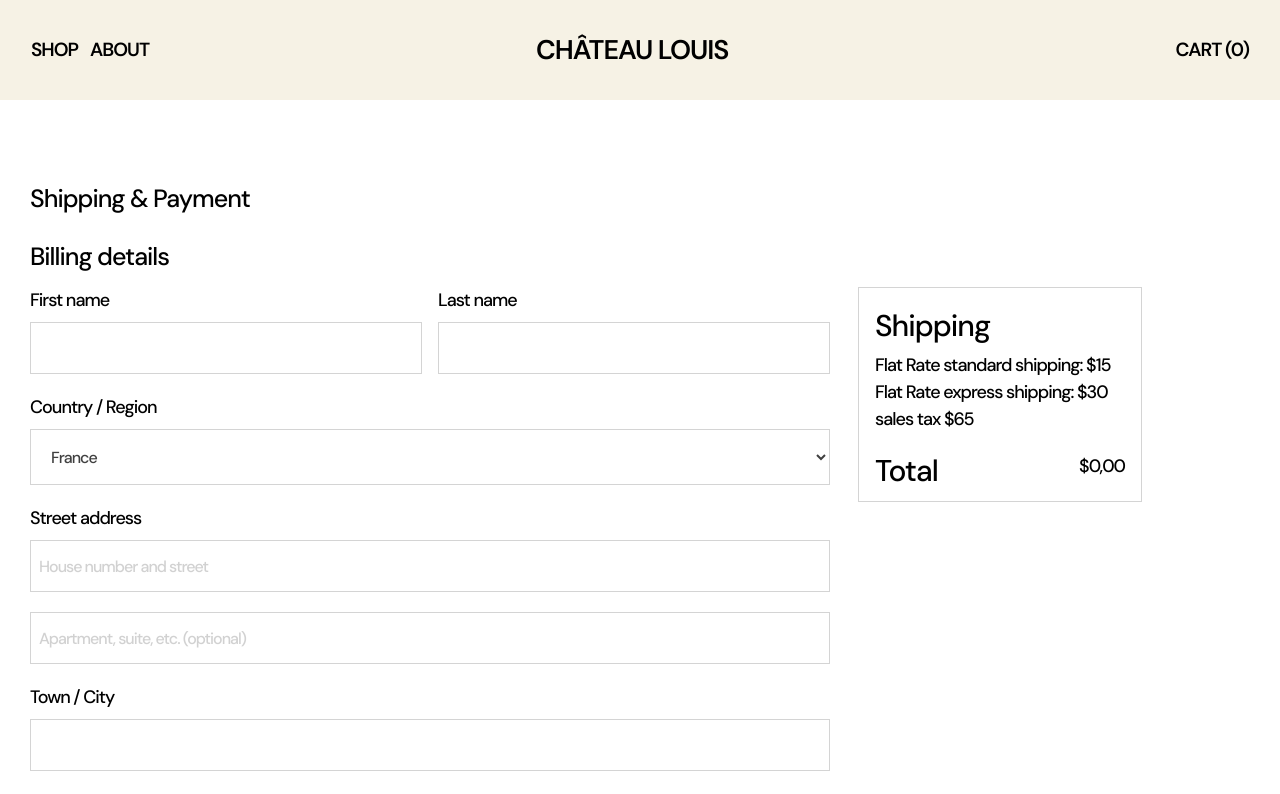
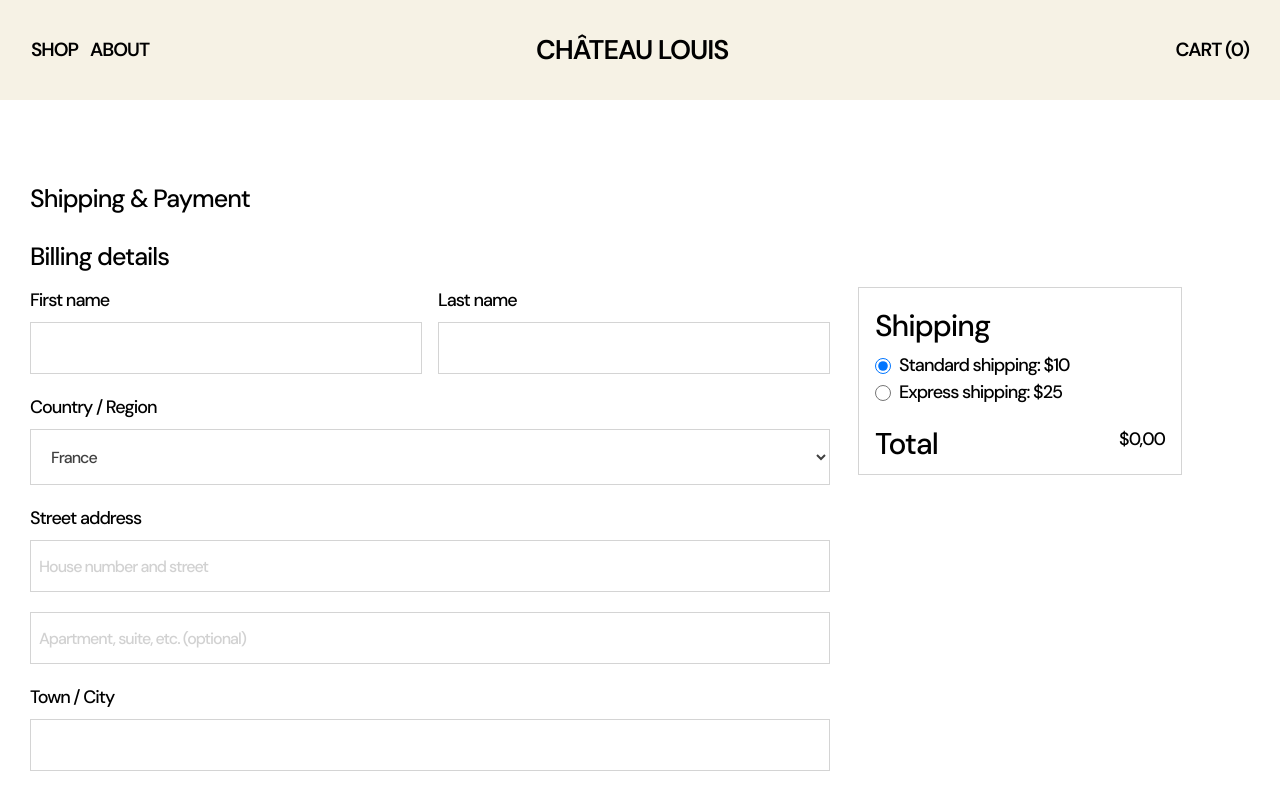
Before and after one commit to dejanheroxd/mobileau-shop, a React (Vite) app: page /payment in a window 1280 px wide. Shown: the top 794 px of the page. Built offline with nearby package versions, Linux system fonts and the light colour scheme.

Commit message:
added checkboxes

```diff
--- a/src/pages/Payment/PaymentInputs.tsx
+++ b/src/pages/Payment/PaymentInputs.tsx
@@ -1,10 +1,12 @@
-import React, { useContext } from "react";
+import React, { useContext, useState } from "react";
 import { PRODUCTS } from "../../products";
 import { ShopContext } from "../../context/shop-context";
 import ItemsToPay from "./ItemsToPay";
 
 export default function PaymentInputs() {
   const { cartItems, getTotalCartAmount } = useContext(ShopContext);
+
+  const [shippingCost, setShippingCost] = useState(0);
 
   const credentials = [
     {
@@ -40,6 +42,20 @@ export default function PaymentInputs() {
   ];
 
   const totalAmount = getTotalCartAmount();
+
+  function onStandartShipping() {
+    if (totalAmount > 0) {
+      setShippingCost(10);
+    }
+  }
+
+  function onExpressShipping() {
+    if (totalAmount > 0) {
+      setShippingCost(25);
+    }
+  }
+
+  const totalAmountWithShipping = totalAmount + shippingCost;
 
   return (
     <div className="lg:flex lg:gap-x-7 2xl:gap-x-24">
@@ -129,16 +145,37 @@ export default function PaymentInputs() {
           }
         })}
         <div className="px-4 pb-3 pt-5">
-          <div className="w-[250px]">
+          <div className="w-[290px]">
             <p className="pb-2 text-3xl">Shipping</p>
-            <p className="text-[18px]">Flat Rate standard shipping: $15</p>
-            <p className="text-[18px]">
-              Flat Rate express shipping: $30 sales tax $65
-            </p>
+            <div className="flex items-center gap-x-2">
+              <input
+                onClick={() => onStandartShipping()}
+                type="radio"
+                name="shippingOption"
+                id="standardShipping"
+                className="h-4 w-4 hover:cursor-pointer"
+                defaultChecked
+              />
+              <label htmlFor="standardShipping" className="text-[18px]">
+                Standard shipping: $10
+              </label>
+            </div>
+            <div className="flex items-center gap-x-2">
+              <input
+                onClick={() => onExpressShipping()}
+                type="radio"
+                name="shippingOption"
+                id="expressShipping"
+                className="h-4 w-4 hover:cursor-pointer"
+              />
+              <label htmlFor="expressShipping" className="text-[18px]">
+                Express shipping: $25
+              </label>
+            </div>
           </div>
           <div className="flex w-full justify-between pt-5">
             <p className="text-3xl">Total</p>
-            <p className="text-[18px]">${totalAmount},00</p>
+            <p className="text-[18px]">${totalAmountWithShipping},00</p>
           </div>
         </div>
       </div>
```
